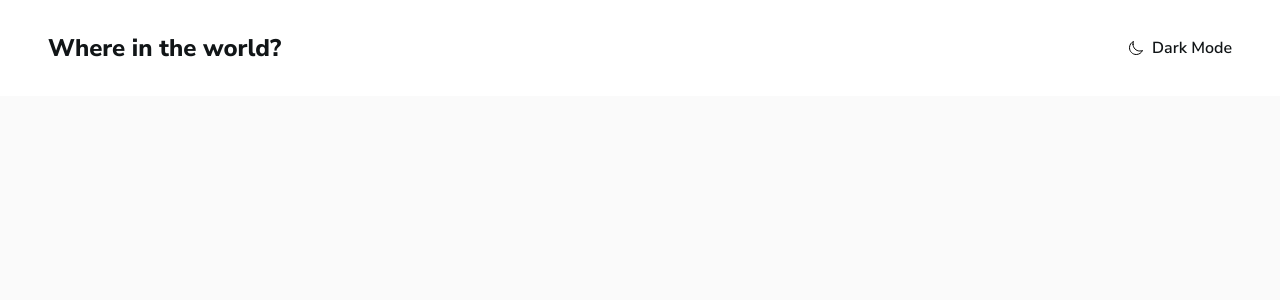
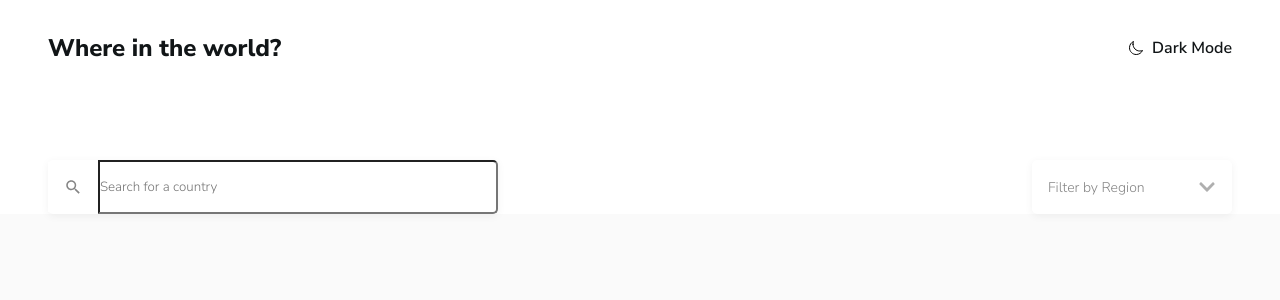
Before and after one commit to Samuca-sys/rest-api-countries, a React (Create React App) app: page / in a window 1280 px wide. Shown: the top 300 px of the page. Built offline with nearby package versions, Linux system fonts and the light colour scheme.

Commit message:
ci: add Search  component

```diff
--- a/src/App.js
+++ b/src/App.js
@@ -1,4 +1,5 @@
 import { Header } from './components/Header';
+import { Search } from './components/Search';
 
 import './global.css';
 
@@ -6,6 +7,7 @@ function App() {
 	return (
 		<div className='App'>
 			<Header />
+			<Search />
 		</div>
 	);
 }
--- /dev/null
+++ b/src/components/Search/index.js
@@ -0,0 +1,33 @@
+import { IoMdSearch } from 'react-icons/io';
+import { FaChevronDown } from 'react-icons/fa';
+
+import './styles.css';
+
+export function Search() {
+	return (
+		<>
+			<div className='search--container'>
+				<div className='search--bar'>
+					<div className='search--barIcon'>
+						<IoMdSearch size={18} />
+					</div>
+					<input
+						type='text'
+						placeholder='Search for a country'
+						aria-label='search'
+					/>
+				</div>
+				<div className='search--dropdown'>
+					<span>Filter by Region</span>
+					<FaChevronDown size={18} />
+					{/* <div className='search--dropdownMenu'>
+						<span>Africa</span>
+						<span>America</span>
+						<span>Europe</span>
+						<span>Oceania</span>
+					</div> */}
+				</div>
+			</div>
+		</>
+	);
+}
--- /dev/null
+++ b/src/components/Search/styles.css
@@ -0,0 +1,61 @@
+.search--container {
+	background: transparent;
+	margin: 4rem 3rem;
+	display: flex;
+	justify-content: space-between;
+}
+
+.search--bar {
+	display: inline-flex;
+	align-items: center;
+	box-shadow: 0px 2px 9px 0px rgba(0, 0, 0, 0.0532439);
+	border-radius: 5px;
+	background: var(--lightElements);
+}
+
+.search--barIcon {
+	color: var(--lightInput);
+	padding: 1rem;
+	display: flex;
+	align-content: center;
+}
+
+.search--bar input {
+	width: 25rem;
+	max-width: 400px;
+	outline: none;
+	padding: 1rem 0;
+	border-radius: 0 5px 5px 0;
+}
+
+.search--dropdown {
+	width: 12.5rem;
+	max-width: 200px;
+	display: inline-flex;
+	align-items: center;
+	background: var(--lightElements);
+	padding: 1rem;
+	font-size: 0.875rem;
+	justify-content: center;
+	border-radius: 5px;
+	box-shadow: 0px 2px 9px 0px rgba(0, 0, 0, 0.0532439);
+}
+.search--dropdown,
+.search--dropdown span {
+	color: var(--lightInput);
+}
+
+.search--dropdown svg {
+	opacity: 0.65;
+	margin-left: auto;
+}
+
+@media (max-width: 640px) {
+	.search--container {
+		margin: 2rem 1rem;
+		flex-direction: column;
+	}
+	.search--dropdown {
+		margin-top: 1rem;
+	}
+}
```
